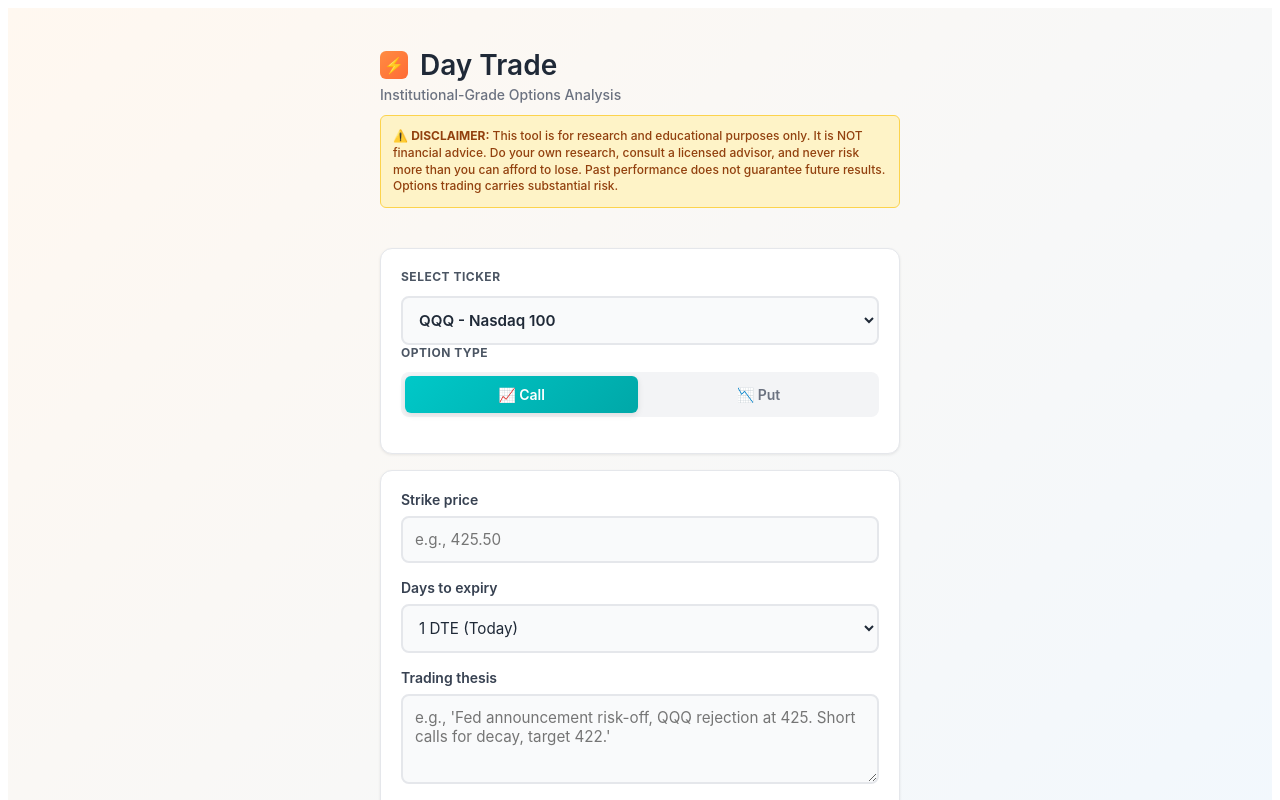
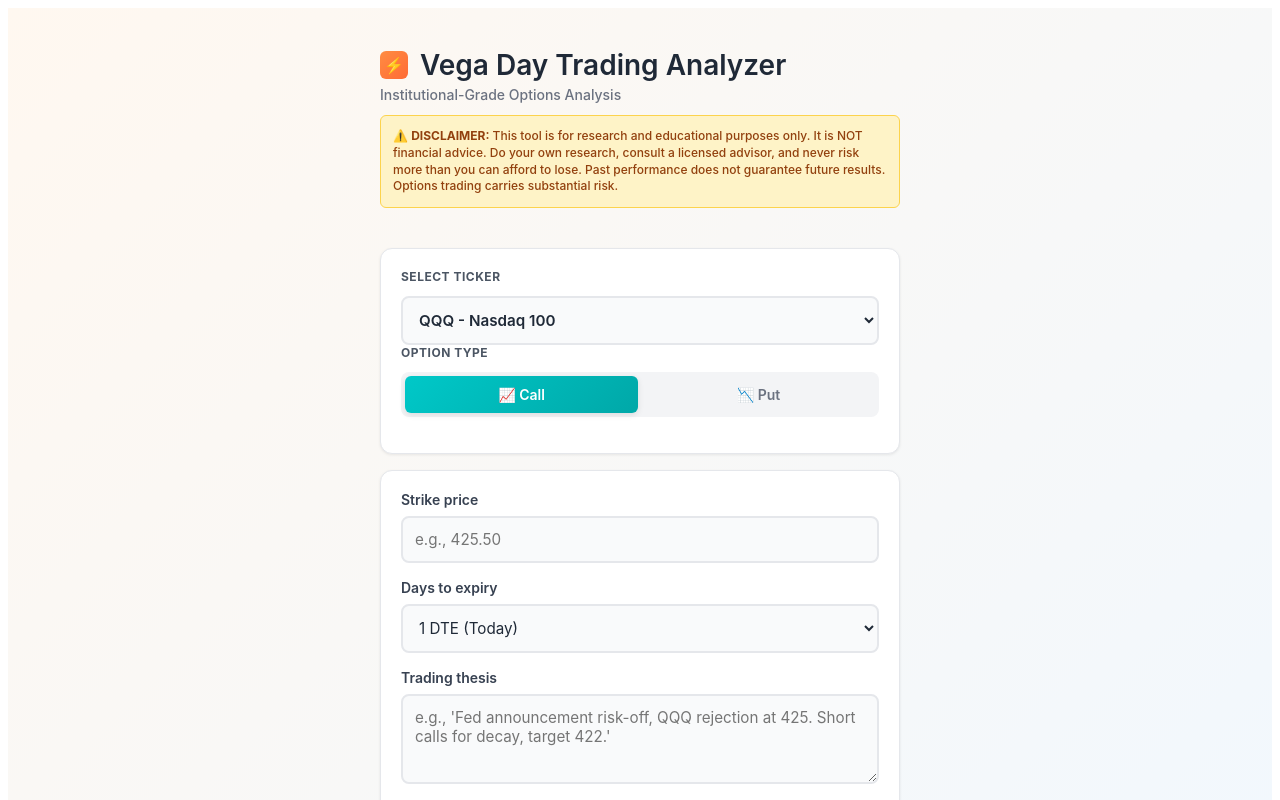
Before and after one commit to brianbk1/vegatrading, a React (Vite) app: page / in a window 1280 px wide. Shown: the top 800 px of the page. Built offline with nearby package versions, Linux system fonts and the light colour scheme.

Commit message:
Change title to 'Vega Day Trading Analyzer'

```diff
--- a/src/App.jsx
+++ b/src/App.jsx
@@ -656,7 +656,7 @@ Respond with a 2-sentence professional assessment of edge, risk management, and
         <div className="header">
           <div className="header-top">
             <div className="header-icon">⚡</div>
-            <h1>Day Trade</h1>
+            <h1>Vega Day Trading Analyzer</h1>
           </div>
           <p>Institutional-Grade Options Analysis</p>
 
```
